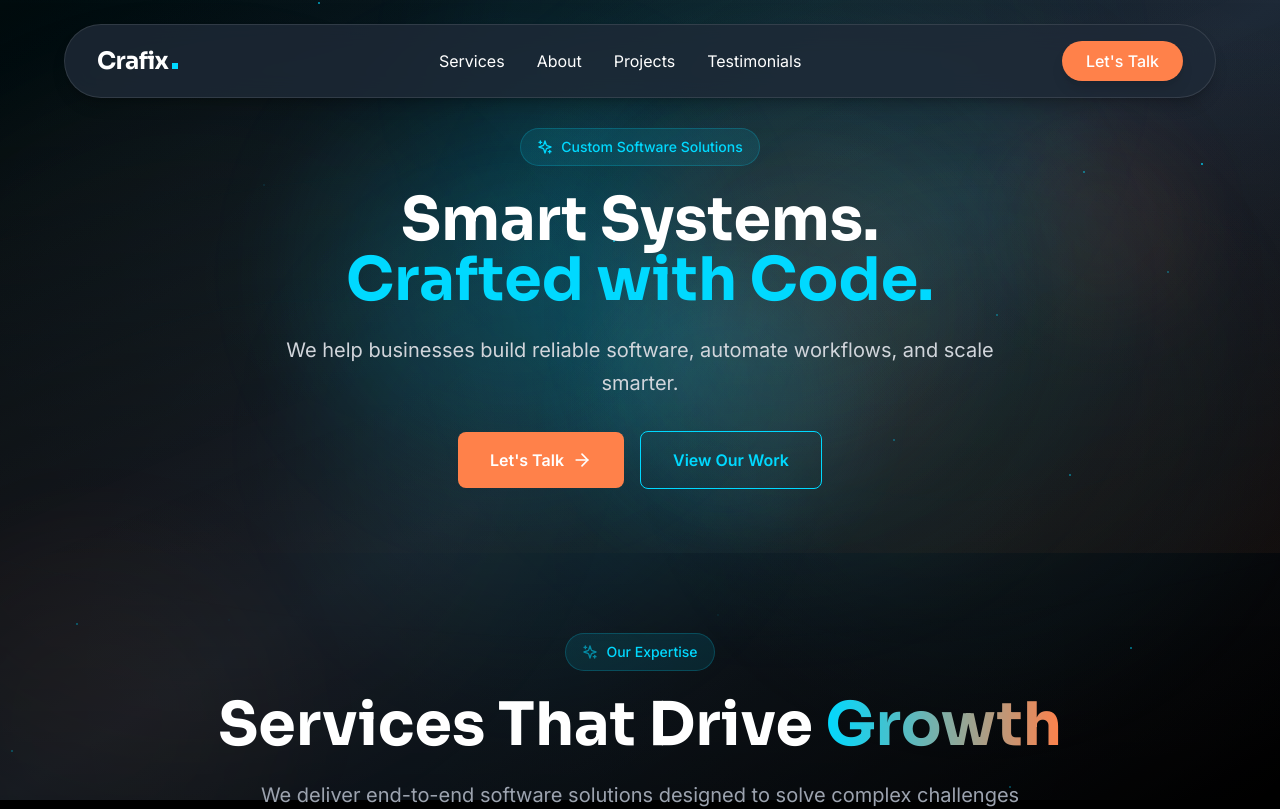
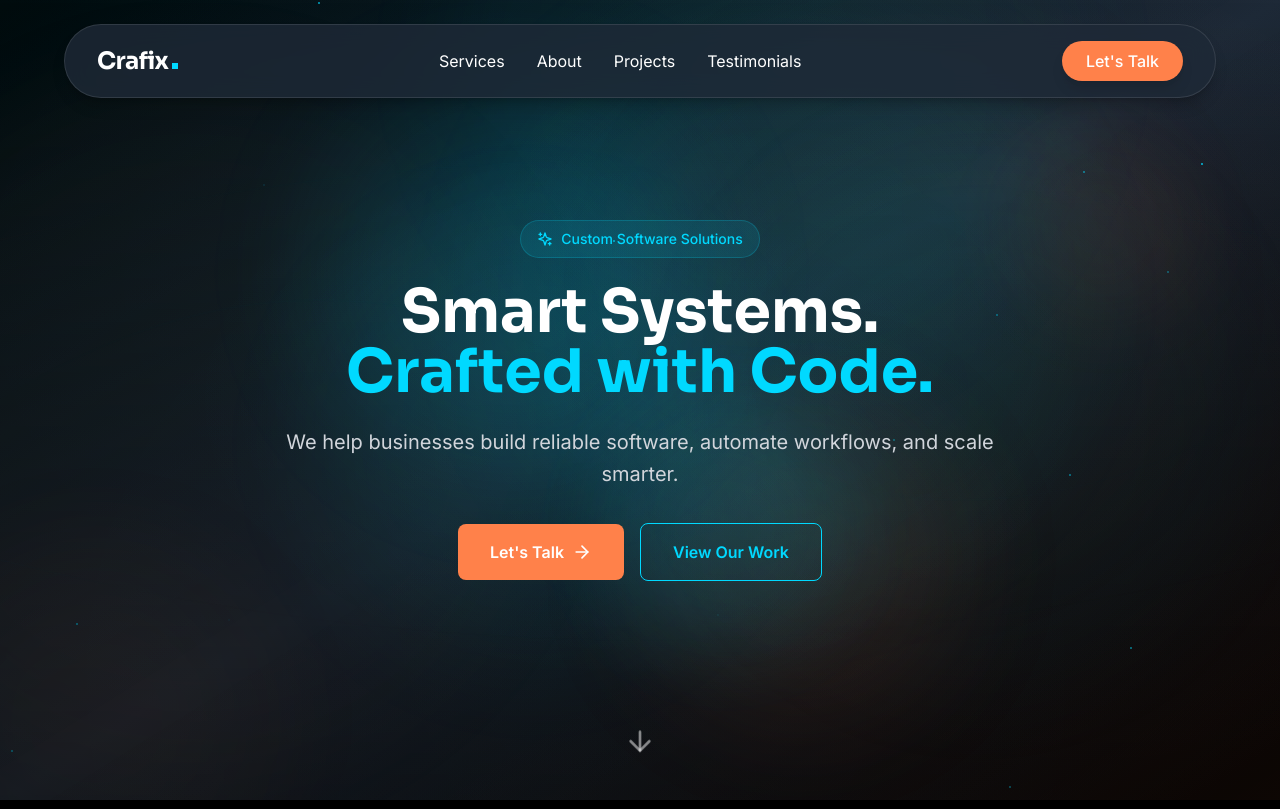
Before and after one commit to fikhaiikal/crafix, a React (Vite) app: page / in a window 1280 px wide. Shown: the top 809 px of the page. Built offline with nearby package versions, Linux system fonts and the light colour scheme.

Commit message:
refactor hero

```diff
--- a/src/components/Hero.tsx
+++ b/src/components/Hero.tsx
@@ -1,11 +1,11 @@
 import React from 'react';
-import { ArrowRight, Sparkles } from 'lucide-react';
+import { ArrowDown, ArrowRight, Sparkles } from 'lucide-react';
 
 export const Hero: React.FC = () => {
   return (
-    <section className="relative pt-32 pb-16 px-4 sm:px-6 lg:px-8 overflow-hidden">
-      <div className="max-w-6xl mx-auto relative z-10">
-        <div className="text-center animate-fade-in">
+    <section id="hero" className="relative min-h-screen flex items-center justify-center px-4 sm:px-6 lg:px-8 overflow-hidden">
+      <div className="max-w-6xl mx-auto relative z-10 text-center">
+        <div className="animate-fade-in">
           <div className="flex justify-center mb-6">
             <div className="inline-flex items-center space-x-2 bg-electric-cyan/10 border border-electric-cyan/20 rounded-full px-4 py-2">
               <Sparkles className="h-4 w-4 text-electric-cyan" />
@@ -36,6 +36,13 @@ export const Hero: React.FC = () => {
         </div>
       </div>
 
+      {/* Scroll Down Indicator */}
+      <div className="absolute bottom-10 left-1/2 -translate-x-1/2 z-20">
+        <a href="#services" aria-label="Scroll down">
+          <ArrowDown className="h-8 w-8 text-white/50 animate-bounce hover:text-white transition-colors" />
+        </a>
+      </div>
+
       {/* Soft Gradient Glow Background Elements */}
       <div className="absolute inset-0 -z-10">
         {/* Primary Electric Cyan Glow */}
```
